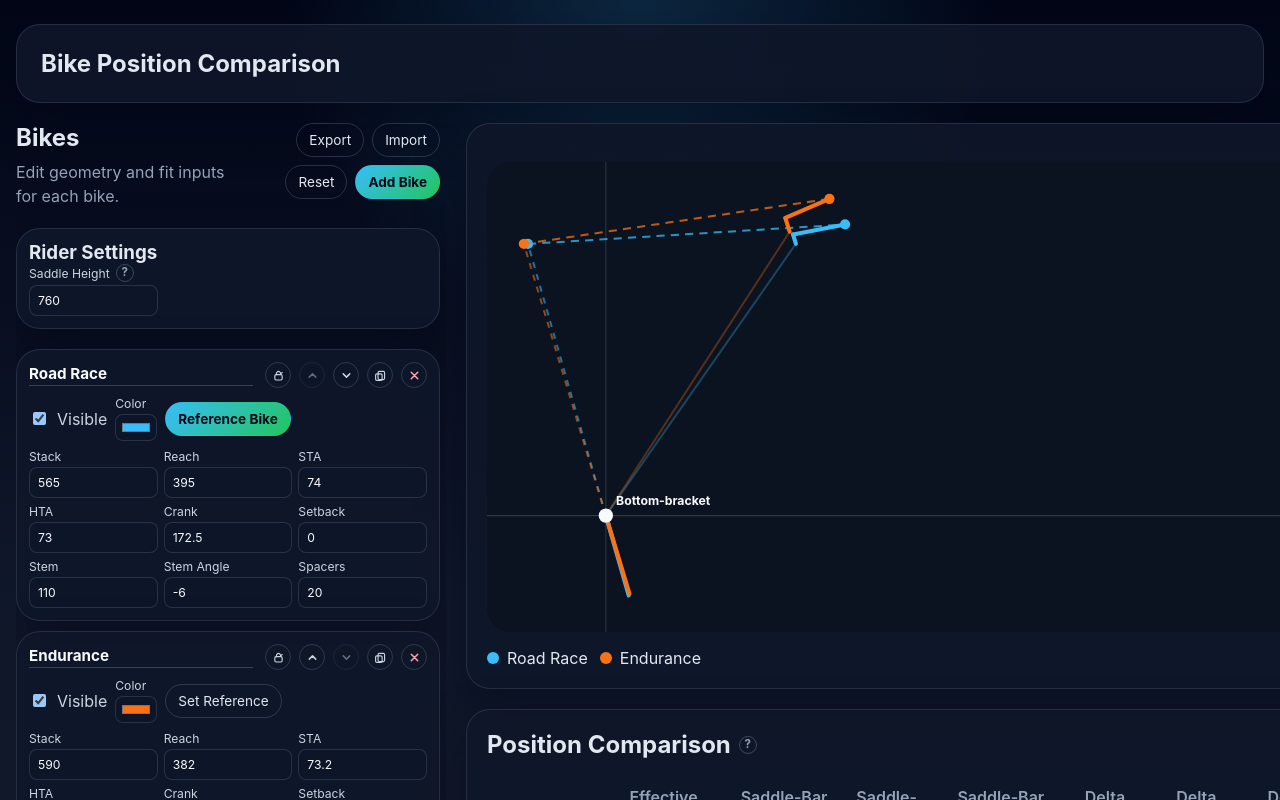
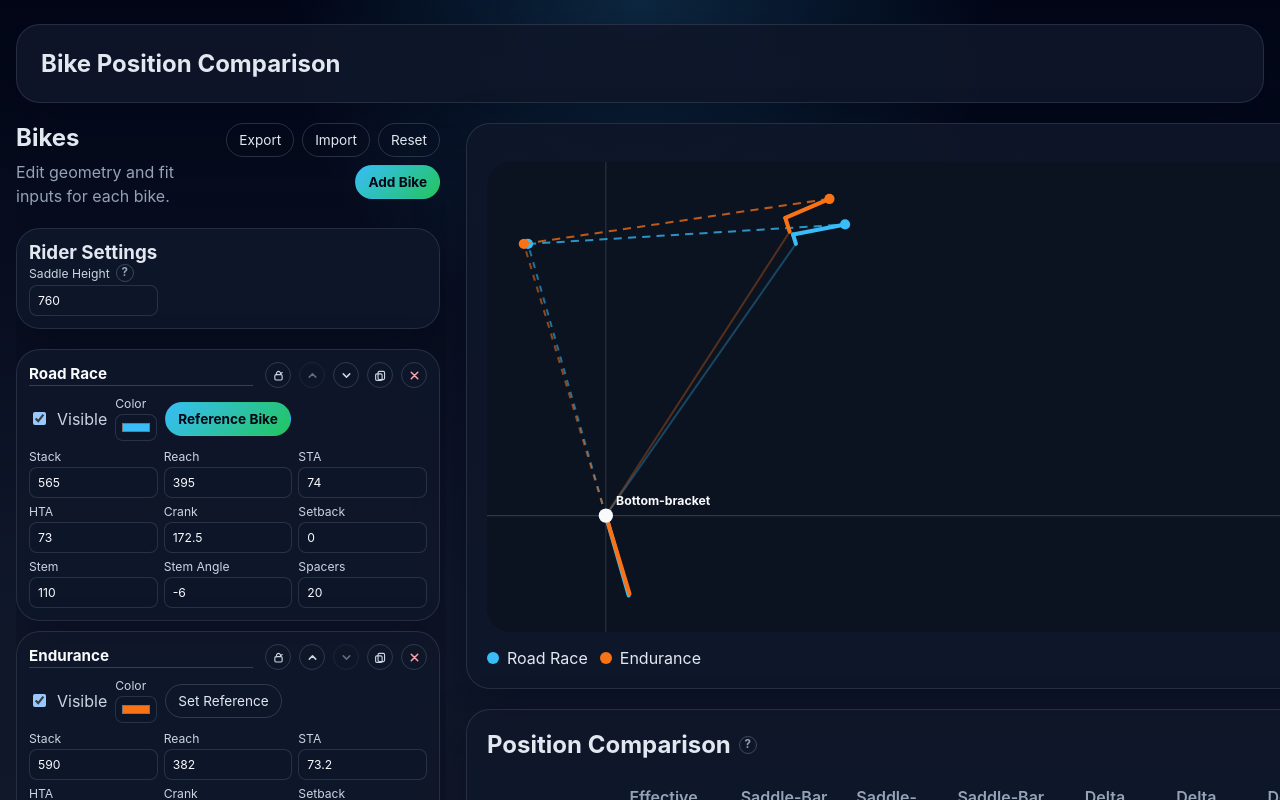
Before and after one commit to cgmark/bike_position_comparison, a React (Vite) app: page / in a window 1280 px wide. Shown: the top 800 px of the page. Built offline with nearby package versions, Linux system fonts and the light colour scheme.

Commit message:
group reset with import and export

```diff
--- a/src/App.tsx
+++ b/src/App.tsx
@@ -286,6 +286,7 @@ export default function App() {
               <p>Edit geometry and fit inputs for each bike.</p>
             </div>
             <div className="sidebar-actions">
+              <div className="sidebar-action-group">
                 <button type="button" className="ghost-button" onClick={exportState}>
                   Export
                 </button>
@@ -295,6 +296,7 @@ export default function App() {
                 <button type="button" className="ghost-button" onClick={resetState}>
                   Reset
                 </button>
+              </div>
               <button type="button" className="solid-button" onClick={addBike}>
                 Add Bike
               </button>
--- a/src/styles.css
+++ b/src/styles.css
@@ -96,6 +96,18 @@ button {
   gap: 8px;
   flex-wrap: wrap;
   justify-content: flex-end;
+  align-items: center;
+}
+
+.sidebar-action-group {
+  display: flex;
+  gap: 8px;
+  flex-wrap: nowrap;
+  flex: 0 0 auto;
+}
+
+.sidebar-actions > .solid-button {
+  margin-left: auto;
 }
 
 .bike-list {
```
Lines whose indentation alone changed are shown as unchanged.
